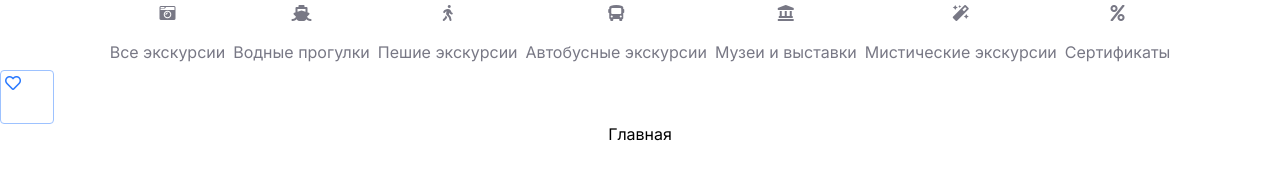
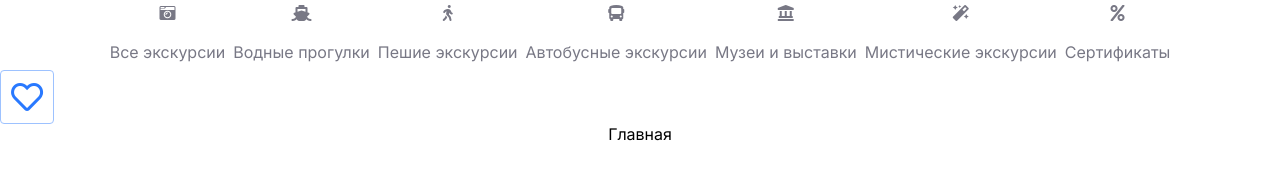
Before and after one commit to vera-mal/tour-agency, a React (Create React App) app in the folder frontend/: page / in a window 1280 px wide. Shown: the part 152-326 px from the top of the page. Built offline with nearby package versions, Linux system fonts and the light colour scheme.

Commit message:
favourites button

```diff
--- a/frontend/src/components/FavouritesButton/FavouritesButton.css
+++ b/frontend/src/components/FavouritesButton/FavouritesButton.css
@@ -1,4 +1,7 @@
 .favourites-button {
+  display: flex;
+  align-items: center;
+  justify-content: center;
   border: 1px solid #9DC2FF;
   box-sizing: border-box;
   border-radius: 4px;
@@ -7,10 +10,5 @@
 }
 
 .favourites-button i {
-  display: flex;
-  align-items: center;
-  justify-content: center;
-  width: 24px;
-  height: 24px;
   color: #2979FF;
 }
--- a/frontend/src/components/FavouritesButton/index.js
+++ b/frontend/src/components/FavouritesButton/index.js
@@ -10,7 +10,7 @@ const FavouritesButton = ({isLikedDefault = false, onSelect = () => {}}) => {
 
   return (
     <div className='favourites-button' onClick={() => setIsLiked(!isLiked)}>
-      <i className={`${isLiked ? 'fas' : 'far'} fa-heart`}></i>
+      <i className={`${isLiked ? 'fas' : 'far'} fa-heart fa-2x`} />
     </div>
   );
 };
```
Also changed, not shown: frontend/src/components/Header/Header.css (renamed from frontend/src/components/Header/header.css), frontend/src/components/Navbar/Navbar.css (renamed from frontend/src/components/Navbar/navbar.css).
